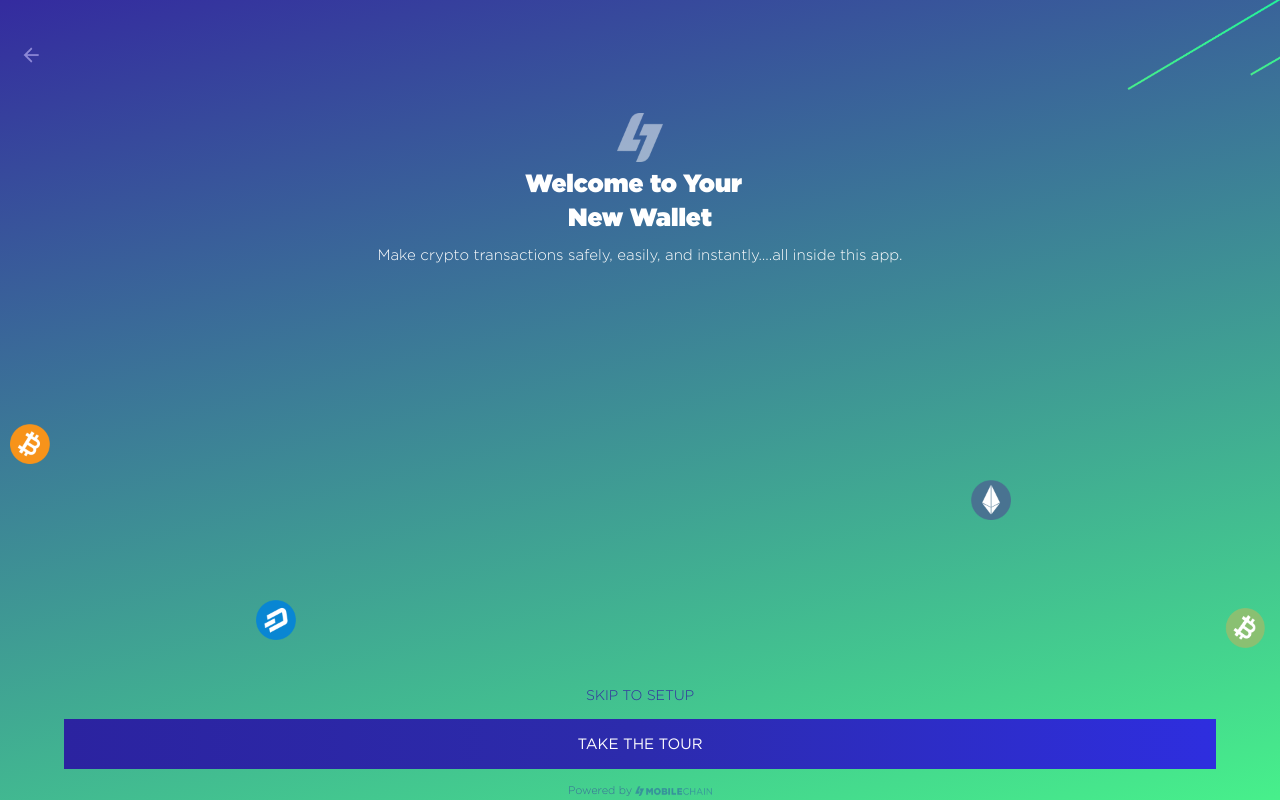
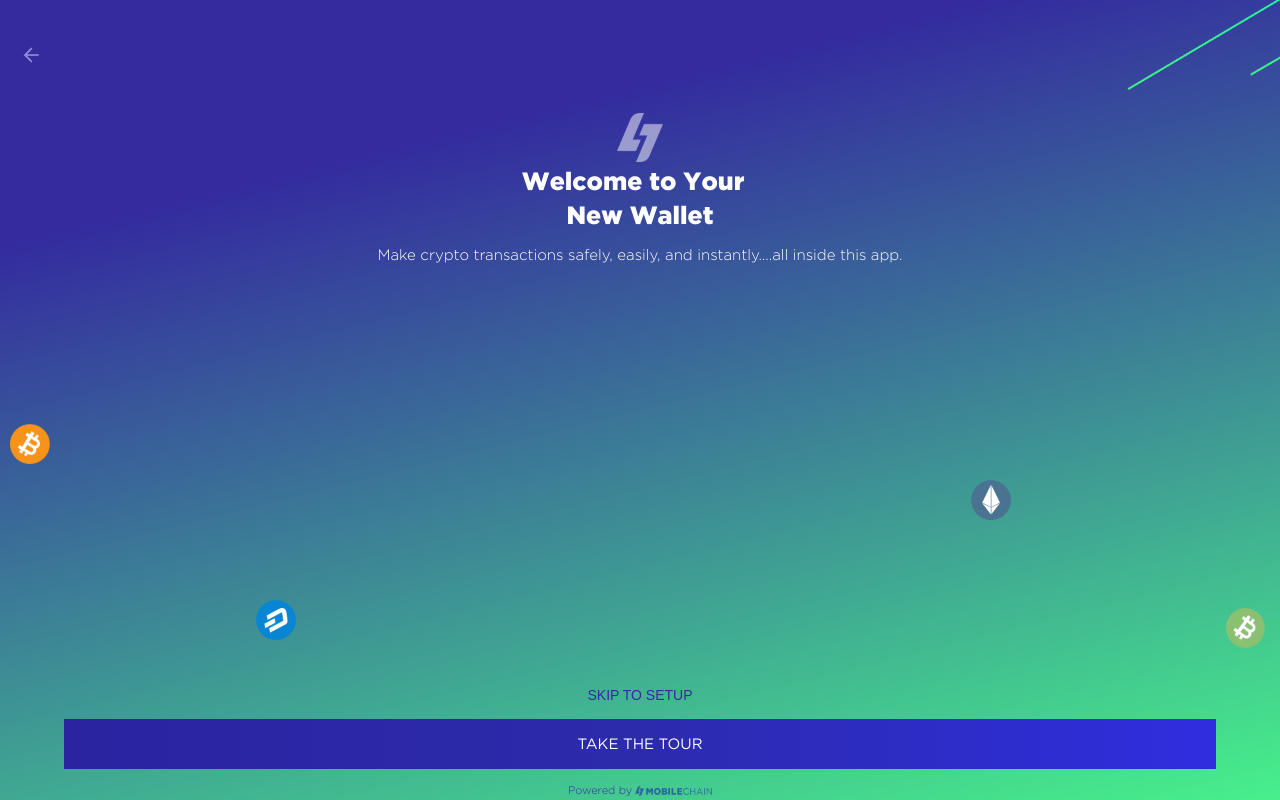
Before and after one commit to yoniavital/wallet, a plain HTML site: page www/index.html in a window 1280 px wide. Drawn offline with nearby package versions, Linux system fonts and the light colour scheme; files that its build step writes are made by us from their sources; files whose address does not match are found by name.

Commit message:
fixed inbals rejects for welcome page

```diff
--- a/www/stylesheets/welcoms.scss
+++ b/www/stylesheets/welcoms.scss
@@ -3,7 +3,7 @@
 .welcome-container {
   height: 100%;
   background: rgb(52,43,159);
-  background-image: linear-gradient(166deg, #342b9f, #47f08b);
+  background-image: linear-gradient(166deg, #342b9f 22%, #47f08b);
   .lines {
     width: 153px;
     height: 90px;
@@ -32,7 +32,7 @@
     width: 271px;
     text-align: center;
     color: white;
-    font-family: 'gotham-ultra', sans-serif;
+    font-family: 'gotham-black', sans-serif;
     font-size: 25px;
     margin-left: auto;
     margin-right: auto;
@@ -105,7 +105,7 @@
   .skip-btn {
     position: absolute;
     bottom: 97px;
-    font-family: 'gotham-light', sans-serif;
+    font-family: 'gotham', sans-serif;
     color: $sa-navy;
     font-size: 14px;
     text-transform: uppercase;
@@ -124,7 +124,6 @@
     font-family: 'gotham-light', sans-serif;
     font-size: 11px;
     color: $sa-navy;
-    opacity: 0.6;
     text-align: center;
     display: flex;
     justify-content: center;
```
